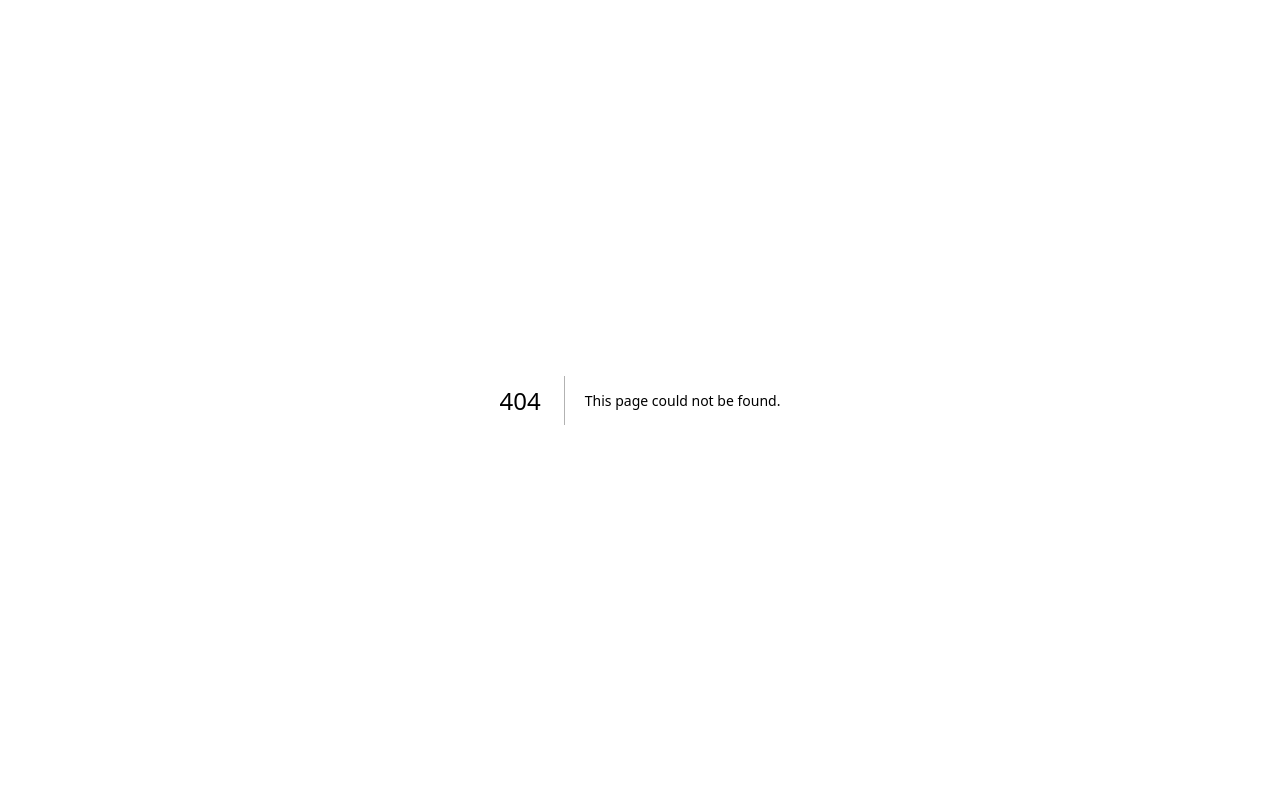
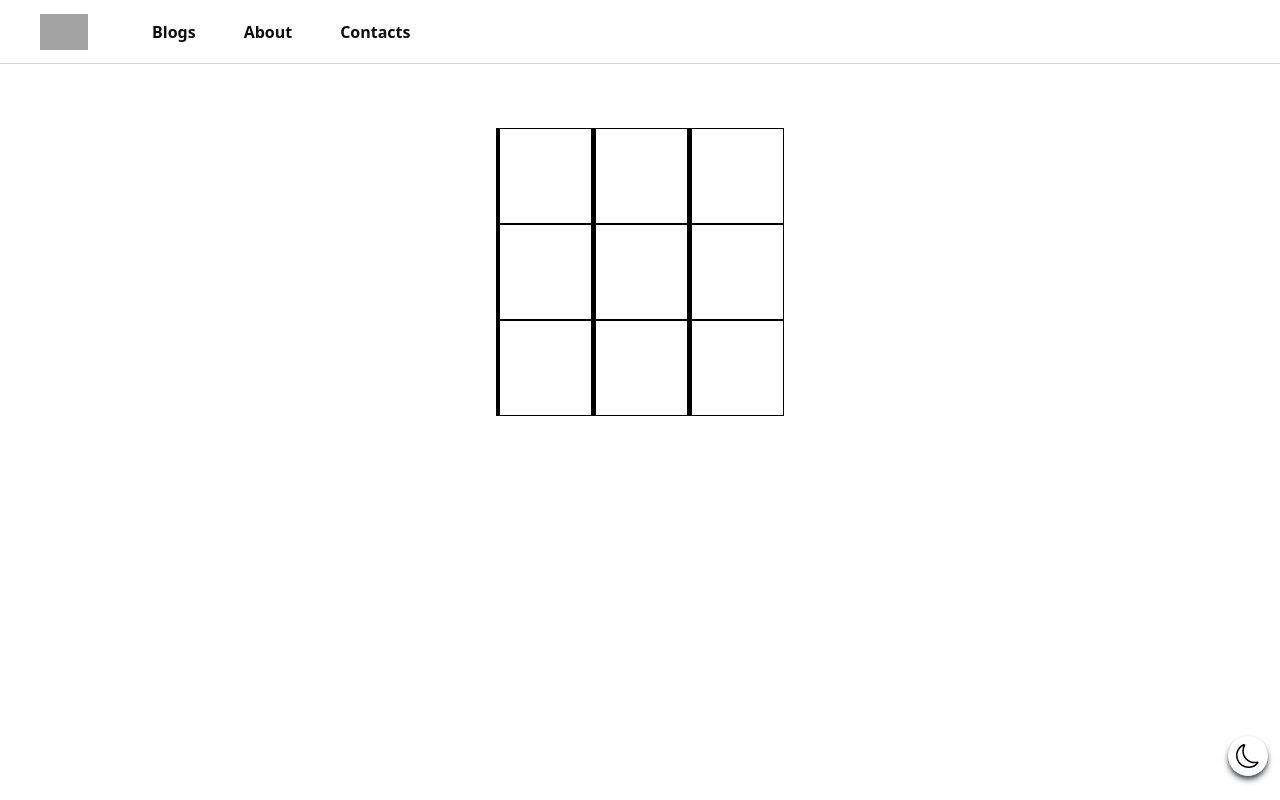
Before and after one commit to iamshiv007/NextJS-Portfolio, a Next.js app: page /posts/tic-tac-toe in a window 1280 px wide. Before the commit this address had no page. Built offline with nearby package versions, Linux system fonts and the light colour scheme; grey boxes are pictures that could not be loaded.

Commit message:
tic-tac-toe

```diff
--- a/components/Blogs.jsx
+++ b/components/Blogs.jsx
@@ -17,6 +17,7 @@ const Blogs = () => {
                 className="rounded-t-md"
                 src={blog.imageUrl}
                 alt="img not found"
+                style={{width:'100%'}}
               />
               <div className="px-1 py-2  border-t border-solid border-gray-600 dark:border-white">
                 <Link href={`/posts/${blog.linkName}`}>
--- a/components/blogData.jsx
+++ b/components/blogData.jsx
@@ -58,15 +58,22 @@ export const blogs = [
   {
     name: "linear-gradient",
     imageUrl:
-      "https://webdesign-trends.net/wp/wp-content/uploads/2020/05/object-fit-tate02-1024x697.png",
+      "https://encrypted-tbn0.gstatic.com/images?q=tbn:ANd9GcRxVjbf9Rf5VEHP_D6IiUYOksUi2OgEzhg2ny5DkeV5kA&usqp=CAU&ec=48600112",
     linkName: "linear-gradient",
     date: "June 7, 2023",
   },
   {
     name: "How to send a email with attachment in node js",
     imageUrl:
-      "https://webdesign-trends.net/wp/wp-content/uploads/2020/05/object-fit-tate02-1024x697.png",
+      "https://encrypted-tbn0.gstatic.com/images?q=tbn:ANd9GcR1IqjYMScfJK41xjyEnKWgYs2DgTON4QyWKkwQ3Qpmkw&usqp=CAU&ec=48600112",
     linkName: "send-email",
     date: "June 8, 2023",
   },
+  {
+    name: "Tic-Tac-Toe",
+    imageUrl:
+      "https://encrypted-tbn0.gstatic.com/images?q=tbn:ANd9GcTJ76F-qBseNwI8hvVrpG3bthHX-JgZOT1EVqltRRYaSw&usqp=CAU&ec=48600112",
+    linkName: "tic-tac-toe",
+    date: "June 9, 2023",
+  },
 ];
--- /dev/null
+++ b/pages/posts/tic-tac-toe.jsx
@@ -0,0 +1,162 @@
+import Navbar from "@/components/Navbar";
+import Theme from "@/components/Theme";
+import ThemeBtn from "@/components/ThemeBtn";
+import Head from "next/head";
+import React, { Fragment, useEffect, useState } from "react";
+
+const TicTacToe = () => {
+  const [game, setGame] = useState(0);
+
+  useEffect(() => {
+    const ones = document.getElementsByClassName("one");
+    const twos = document.getElementsByClassName("two");
+    const threes = document.getElementsByClassName("three");
+    const fours = document.getElementsByClassName("four");
+    const fives = document.getElementsByClassName("five");
+    const sixs = document.getElementsByClassName("six");
+    const sevens = document.getElementsByClassName("seven");
+    const eights = document.getElementsByClassName("eight");
+    const nines = document.getElementsByClassName("nine");
+
+    if (
+      (ones[0].innerText === "0" &&
+        ones[1].innerText === "0" &&
+        ones[2].innerText === "0") ||
+      (ones[0].innerText === "1" &&
+        ones[1].innerText === "1" &&
+        ones[2].innerText === "1")
+    ) {
+      alert("one is  won");
+    } else if (
+      (twos[0].innerText === "0" &&
+        twos[1].innerText === "0" &&
+        twos[2].innerText === "0") ||
+      (twos[0].innerText === "1" &&
+        twos[1].innerText === "1" &&
+        twos[2].innerText === "1")
+    ) {
+      alert("two is  won");
+    } else if (
+      (threes[0].innerText === "0" &&
+        threes[1].innerText === "0" &&
+        threes[2].innerText === "0") ||
+      (threes[0].innerText === "1" &&
+        threes[1].innerText === "1" &&
+        threes[2].innerText === "1")
+    ) {
+      alert("three is  won");
+    } else if (
+      (fours[0].innerText === "0" &&
+        fours[1].innerText === "0" &&
+        fours[2].innerText === "0") ||
+      (fours[0].innerText === "1" &&
+        fours[1].innerText === "1" &&
+        fours[2].innerText === "1")
+    ) {
+      alert("four is  won");
+    } else if (
+      (fives[0].innerText === "0" &&
+        fives[1].innerText === "0" &&
+        fives[2].innerText === "0") ||
+      (fives[0].innerText === "1" &&
+        fives[1].innerText === "1" &&
+        fives[2].innerText === "1")
+    ) {
+      alert("five is  won");
+    } else if (
+      (sixs[0].innerText === "0" &&
+        sixs[1].innerText === "0" &&
+        sixs[2].innerText === "0") ||
+      (sixs[0].innerText === "1" &&
+        sixs[1].innerText === "1" &&
+        sixs[2].innerText === "1")
+    ) {
+      alert("six is  won");
+    } else if (
+      (sevens[0].innerText === "0" &&
+        sevens[1].innerText === "0" &&
+        sevens[2].innerText === "0") ||
+      (sevens[0].innerText === "1" &&
+        sevens[1].innerText === "1" &&
+        sevens[2].innerText === "1")
+    ) {
+      alert("seven is  won");
+    } else if (
+      (eights[0].innerText === "0" &&
+        eights[1].innerText === "0" &&
+        eights[2].innerText === "0") ||
+      (eights[0].innerText === "1" &&
+        eights[1].innerText === "1" &&
+        eights[2].innerText === "1")
+    ) {
+      alert("eight is  won");
+    }
+  }, [game]);
+
+  const gameFun = (e) => {
+    if (!e.target.innerText) {
+      e.target.innerText = game;
+      setGame(game ? 0 : 1);
+    }
+  };
+
+  return (
+    <Fragment>
+      <Head>
+        <title>Tic-Tac-Toe</title>
+      </Head>
+
+      <Theme>
+        <Navbar />
+
+        <ThemeBtn />
+
+        <div className="dark:bg-gray-900 h-[92vh]">
+          <div className="ttt w-fit m-auto h-auto pt-16 flex">
+            <FirstRow gameFun={gameFun} />
+            <SecondRow gameFun={gameFun} />
+            <ThirdRow gameFun={gameFun} />
+          </div>
+        </div>
+      </Theme>
+    </Fragment>
+  );
+};
+
+export default TicTacToe;
+
+const FirstRow = ({ gameFun }) => {
+  return (
+    <>
+      <div>
+        <div onClick={gameFun} className="one four seven"></div>
+        <div onClick={gameFun} className="one five"></div>
+        <div onClick={gameFun} className="one six eight"></div>
+      </div>
+    </>
+  );
+};
+
+const SecondRow = ({ gameFun }) => {
+  return (
+    <>
+      <div>
+        <div onClick={gameFun} className="two four"></div>
+        <div onClick={gameFun} className="two five eight seven"></div>
+        <div onClick={gameFun} className="two six"></div>
+      </div>
+    </>
+  );
+};
+
+const ThirdRow = ({ gameFun }) => {
+  return (
+    <>
+      <div>
+        <div onClick={gameFun} className="three four eight"></div>
+        <div onClick={gameFun} className="three five"></div>
+        <div onClick={gameFun} className="three six seven"></div>
+      </div>
+    </>
+  );
+};
--- a/styles/globals.css
+++ b/styles/globals.css
@@ -34,4 +34,16 @@ div {
   div {
     @apply dark:text-white text-black transition-all duration-1000;
   }
+
+  /* For tic-tac-toe */
+  .ttt .one,
+  .ttt .two,
+  .ttt .three {
+    @apply sm:w-24  sm:h-24 w-16 h-16 border-l-4 border border-solid border-black text-2xl font-bold flex items-center justify-center dark:border-white;
+  }
+
+  .one,
+  .two {
+    @apply border-r-0;
+  }
 }
```
